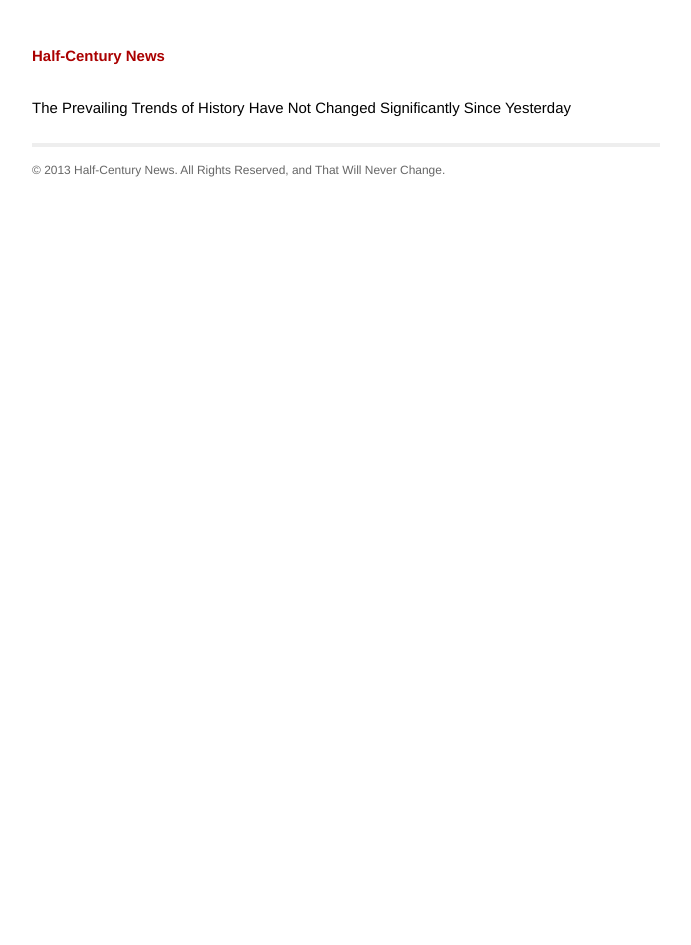
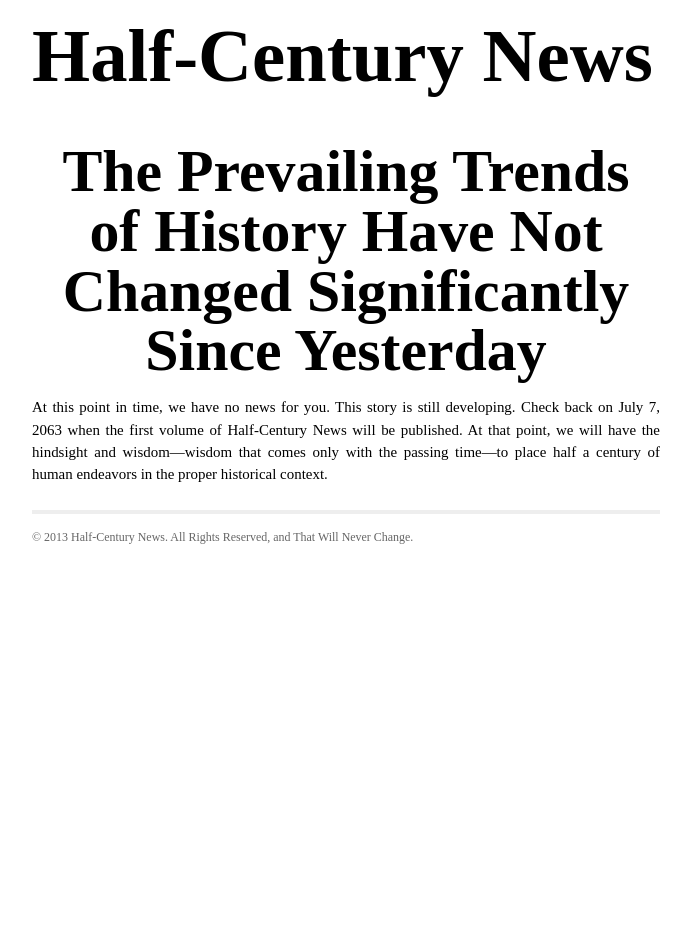
Before and after one commit to seliopou/hcn, a Jekyll site: the page built from index.html, in a window 1280 px wide. Shown: the whole page, without its empty margins (294-985 px from the left). Built offline with Jekyll 4.4.1, drawn with Linux system fonts in a browser that asks for light colours.

Commit message:
basic structure is there

```diff
--- a/css/main.css
+++ b/css/main.css
@@ -14,13 +14,10 @@ html, body { height: 100%; }
 
 body {
   background-color: #FFF;
-  font: 13.34px Helvetica, Arial, sans-serif;
+  font: 13.34px "Times New Roman", serif;
   font-size: small;
   text-align: center;
 }
-
-h1, h2, h3, h4, h5, h6 {
-  font-size: 100%; }
 
 h1 { margin-bottom: 1em; }
 p { margin: 1em 0; }
@@ -75,11 +72,13 @@ ul.posts span {
 
 .site .header h1.title {
   display: inline-block;
-  margin-bottom: 2em;
+  text-align: center;
+  font-size: 5em;
+  margin-bottom: 1em;
 }
 
 .site .header h1.title a {
-  color: #a00;
+  color: #000;
 }
 
 .site .header h1.title a:hover {
@@ -169,3 +168,9 @@ ul.posts span {
 /* Custom
 /*
 /*****************************************************************************/
+
+#home h2.news {
+    font-size: 4em;
+    line-height: 1em;
+    text-align: center;
+}
--- a/index.html
+++ b/index.html
@@ -4,5 +4,13 @@ title: Half-Century News
 ---
 
 <div id="home">
-  <div id="news">The Prevailing Trends of History Have Not Changed Significantly Since Yesterday</div>
+  <h2 class="news">The Prevailing Trends of History Have Not Changed Significantly Since Yesterday</h2>
+  <p>
+    At this point in time, we have no news for you. This story is still
+    developing. Check back on July 7, 2063 when the first volume of
+    Half-Century News will be published. At that point, we will have the
+    hindsight and wisdom&mdash;wisdom that comes only with the passing
+    time&mdash;to place half a century of human endeavors in the proper
+    historical context.
+  </p>
 </div>
```
